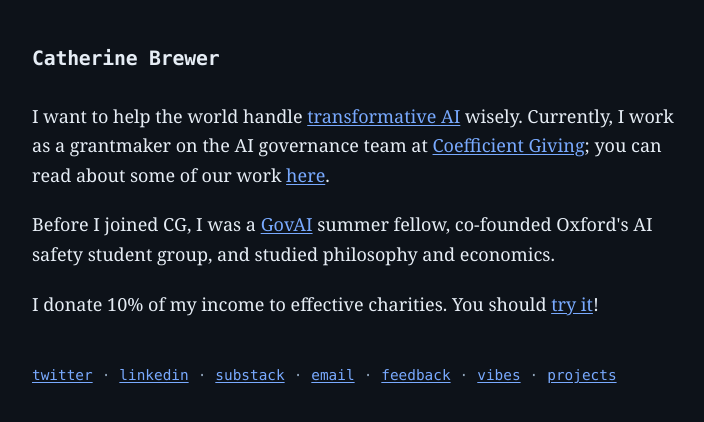
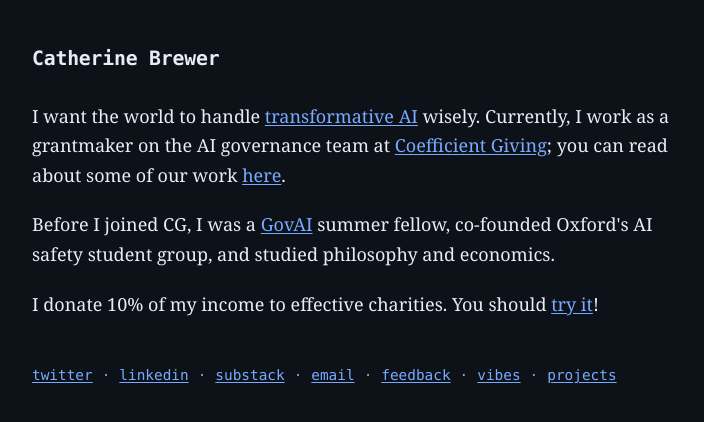
Before and after one commit to catherinebrewer/catherinebrewer.github.io, a Jekyll site: the page built from index.html, in a window 1280 px wide. Shown: the top 422 px of the page, without its empty margins (13-717 px from the left). Built offline with Jekyll 4.4.1, drawn with Linux system fonts in a browser that asks for light colours; some of the changed lines change nothing that is shown.

Commit message:
Update index.html

```diff
--- a/index.html
+++ b/index.html
@@ -1,15 +1,12 @@
 ---
-# Home page front matter.
-# layout: default tells Jekyll to use _layouts/default.html as the wrapper.
 layout: default
 title: "Catherine Brewer"
-# Google Search Console verification — keep this here
 google_site_verification: "nJQk73ONpvwx7Ua4EUjOh1SCfbkAOwF591WFwOl3clg"
 ---
 
 <h1>Catherine Brewer</h1>
 
-<p>I want to help the world handle <a href="https://coefficientgiving.org/research/what-open-philanthropy-means-by-transformative-ai/">transformative AI</a> wisely. Currently, I work as a grantmaker on the AI governance team at <a href="https://coefficientgiving.org/">Coefficient Giving</a>; you can read about some of our work <a href="https://coefficientgiving.org/funds/navigating-transformative-ai/">here</a>.</p>
+<p>I want the world to handle <a href="https://coefficientgiving.org/research/what-open-philanthropy-means-by-transformative-ai/">transformative AI</a> wisely. Currently, I work as a grantmaker on the AI governance team at <a href="https://coefficientgiving.org/">Coefficient Giving</a>; you can read about some of our work <a href="https://coefficientgiving.org/research/our-approach-to-ai-safety-and-security/">here</a>.</p>
 
 <p>Before I joined CG, I was a <a href="https://www.governance.ai/">GovAI</a> summer fellow, co-founded Oxford's AI safety student group, and studied philosophy and economics.</p>
 
```
